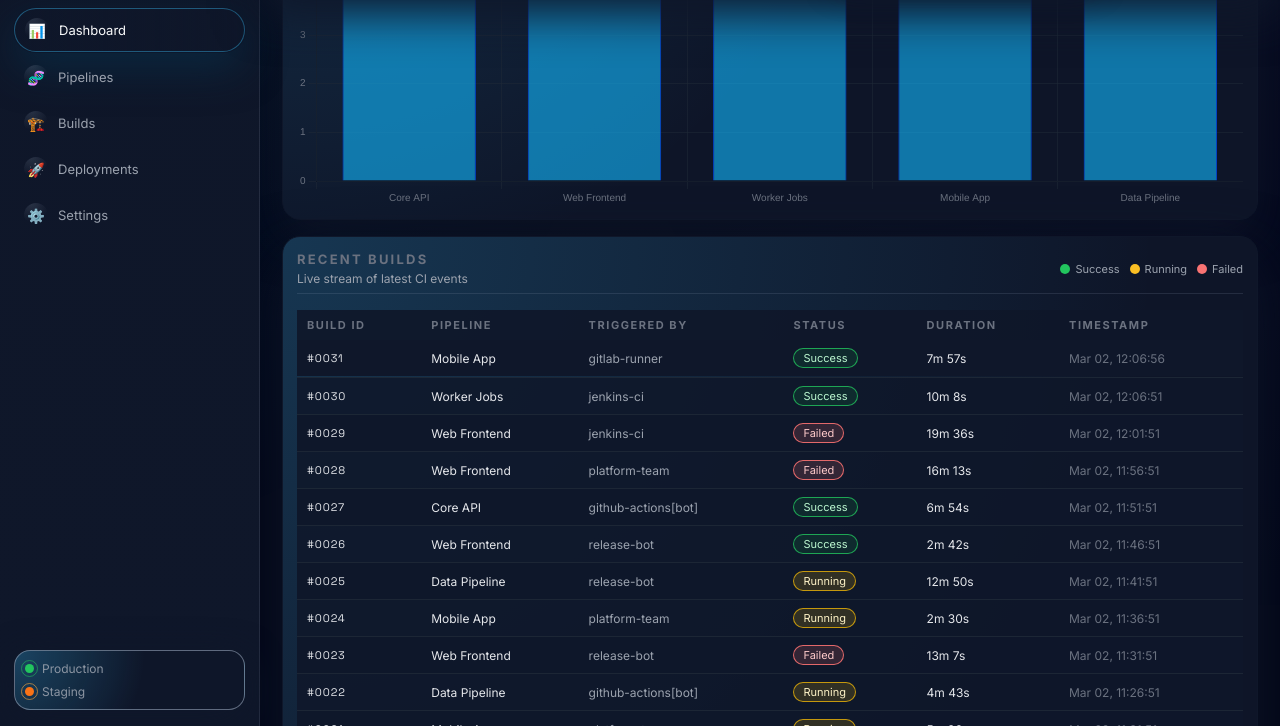
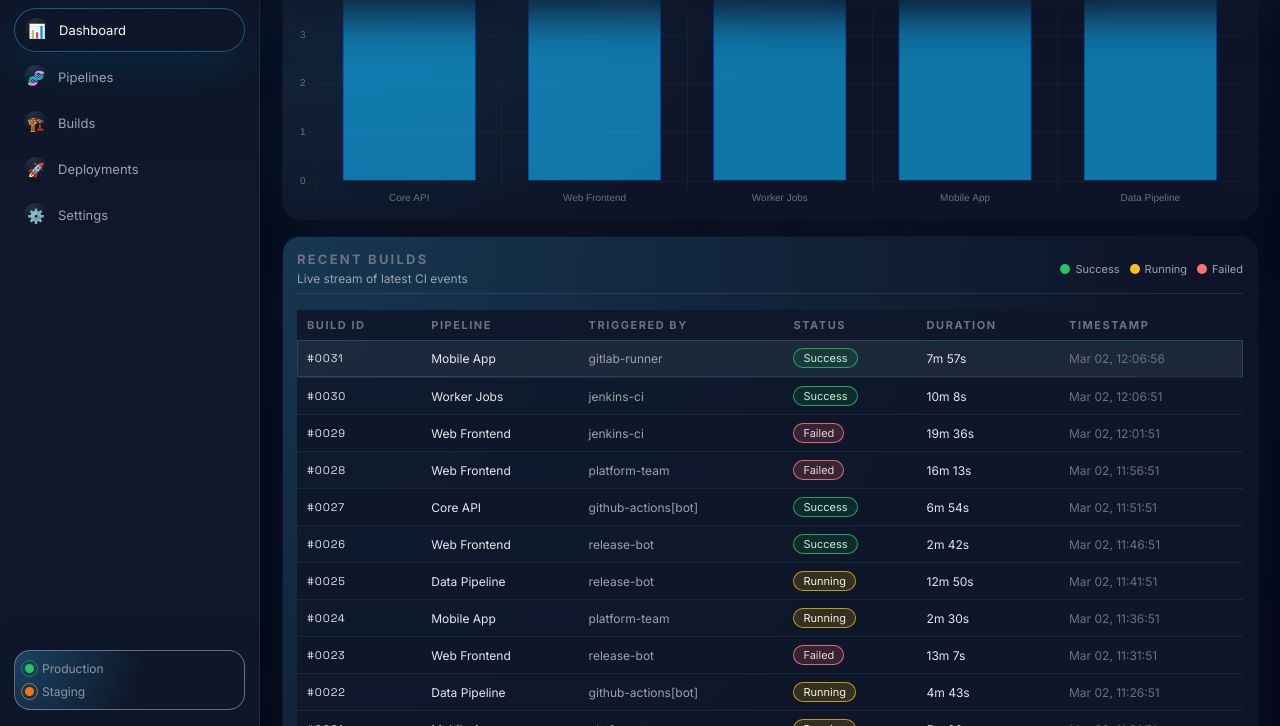
Before and after one commit to Gautamyash01/DevOps_CICD_Pipeline_Dashboard, a plain HTML site: page index.html in a window 1280 px wide. In both pictures the pointer is over the element 770 px from the left and 435 px from the top of the page. Shown: the part 74-800 px from the top of the page. Drawn offline with nearby package versions, Linux system fonts and the light colour scheme.

Commit message:
style: improve table row hover visibility

```diff
--- a/style.css
+++ b/style.css
@@ -817,8 +817,9 @@ body::before {
 }
 
 .table tbody tr:hover {
-  background: rgba(15, 23, 42, 1);
+  background: rgba(30, 41, 59, 0.95);
   transform: translateY(-1px);
+  box-shadow: inset 0 0 0 1px rgba(56, 189, 248, 0.2);
 }
 
 .table__id {
```
